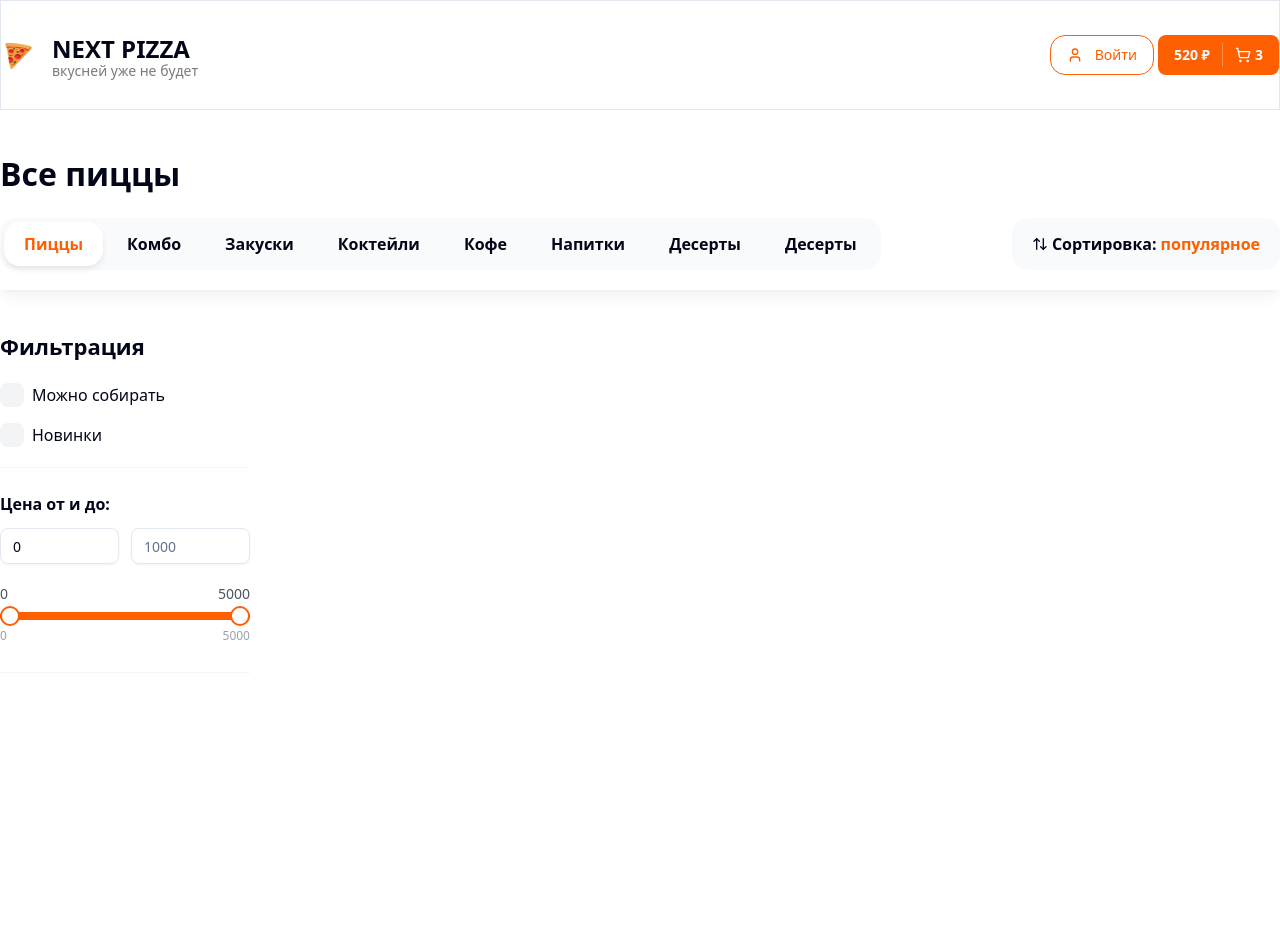
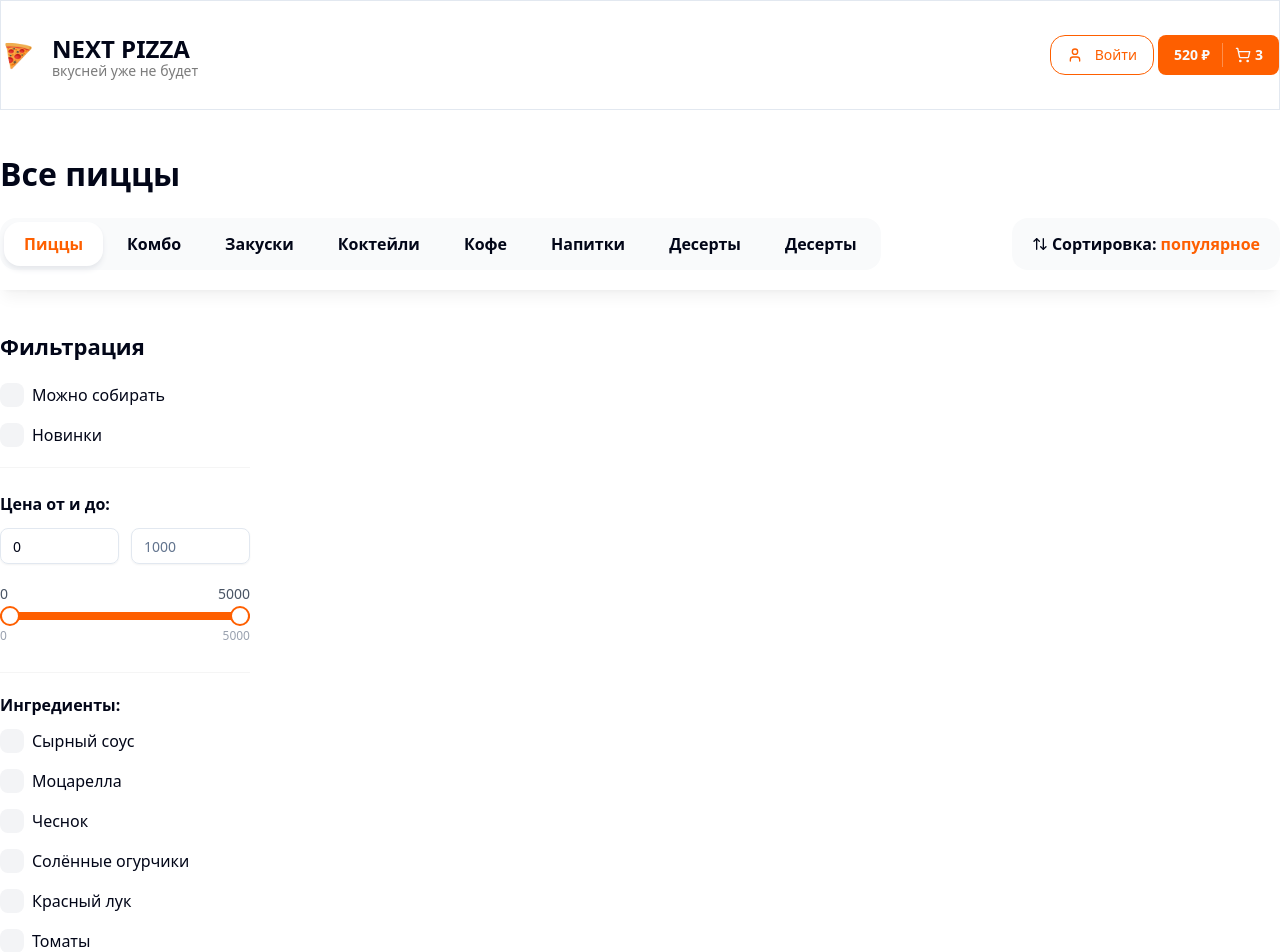
Before and after one commit to StepanHovsepyan7/Dodo-Pizza, a Next.js app: page / in a window 1280 px wide. Shown: the top 952 px of the page. Before the commit the page ends 800 px from the top, so only its background shows below. Built offline with nearby package versions, Linux system fonts and the light colour scheme.

Commit message:
added filter components

```diff
--- /dev/null
+++ b/components/shared/checkbox-filters-group.tsx
@@ -0,0 +1,71 @@
+'use client'
+import React from "react";
+import { FilterChecboxProps, FilterCheckbox } from "./filter-checkbox";
+import { Input } from "../ui";
+
+type Item = FilterChecboxProps;
+
+interface Props {
+    title: string;
+    items: Item[];
+    defaultItems: Item[];
+    limit?: number;
+    searchInputPlaceholder?: string;
+    onChange?: (values: string[]) => void;
+    defaultValue?: string[]
+    className?: string;
+}
+
+export const CheckboxFiltersGroup: React.FC<Props> = (
+    {
+        title,
+        items,
+        defaultItems,
+        limit = 5,
+        searchInputPlaceholder = 'Поиск...',
+        className,
+        onChange,
+        defaultValue
+    }
+) => {
+    const [showAll, setShowAll] = React.useState(false);
+
+
+    const list = showAll ? items : defaultItems?.slice(0, limit)
+
+    return (
+        <div className={className}>
+            <p className="font-bold mb-3">{title}</p>
+
+            {showAll && (
+                <div className="mb-5">
+                    <Input placeholder={searchInputPlaceholder} className="bg-gray-50 border-none" />
+                </div>
+            )}
+
+            <div className="flex flex-col gap-4 max-h-96 pr-2 overflow-auto scrollbar">
+                {list.map((item, index) => {
+                    return (
+                        <FilterCheckbox
+                            key={index}
+                            onCheckedChange={(ids) => console.log(ids)}
+                            checked={false}
+                            // key={String(item.value)}
+                            value={item.value}
+                            text={item.text}
+                            endAdornment={item.endAdornment}
+                        />
+                    )
+                })}
+            </div>
+
+            {items.length > limit && (
+                <div className={showAll ? 'border-t border-t-neutral-100 mt-4' : ''}>
+                    <button onClick={() => setShowAll(!showAll)} className="text-[#FE5F00] mt-3">
+                        {showAll ? 'Скрыть' : '+ Показать все'}
+                    </button>
+                </div>
+            )}
+        </div>
+    )
+}
--- a/components/shared/filters.tsx
+++ b/components/shared/filters.tsx
@@ -3,6 +3,7 @@ import { FilterCheckbox } from "./filter-checkbox";
 import { Title } from "./title";
 import { Input } from "../ui";
 import { RangeSlider } from "./range-slider";
+import { CheckboxFiltersGroup } from "./checkbox-filters-group";
 
 interface Props {
     className?: string;
@@ -28,7 +29,79 @@ export const Filters: React.FC<Props> = ({ className }) => {
                 <RangeSlider min={0} max={5000} step={10} value={[0, 5000]} />
             </div>
 
+            <CheckboxFiltersGroup title="Ингредиенты:" className="mt-5" limit={6}
+                defaultItems={[
+                    {
+                        text: 'Сырный соус',
+                        value: '1'
+                    },
+                    {
+                        text: 'Моцарелла',
+                        value: '2'
+                    },
+                    {
+                        text: 'Чеснок',
+                        value: '3'
+                    },
+                    {
+                        text: 'Солённые огурчики',
+                        value: '4'
+                    },
+                    {
+                        text: 'Красный лук',
+                        value: '5'
+                    },
+                    {
+                        text: 'Томаты',
+                        value: '6'
+                    },
 
+                ]}
+                items={[
+                    {
+                        text: 'Сырный соус',
+                        value: '1'
+                    },
+                    {
+                        text: 'Моцарелла',
+                        value: '2'
+                    },
+                    {
+                        text: 'Чеснок',
+                        value: '3'
+                    },
+                    {
+                        text: 'Солённые огурчики',
+                        value: '4'
+                    },
+                    {
+                        text: 'Красный лук',
+                        value: '5'
+                    },
+                    {
+                        text: 'Томаты',
+                        value: '6'
+                    },
+
+                      {
+                        text: 'Чеснок',
+                        value: '3'
+                    },
+                    {
+                        text: 'Солённые огурчики',
+                        value: '4'
+                    },
+                    {
+                        text: 'Красный лук',
+                        value: '5'
+                    },
+                    {
+                        text: 'Томаты',
+                        value: '6'
+                    },
+
+                ]}
+            />
         </div>
     )
 }
```
